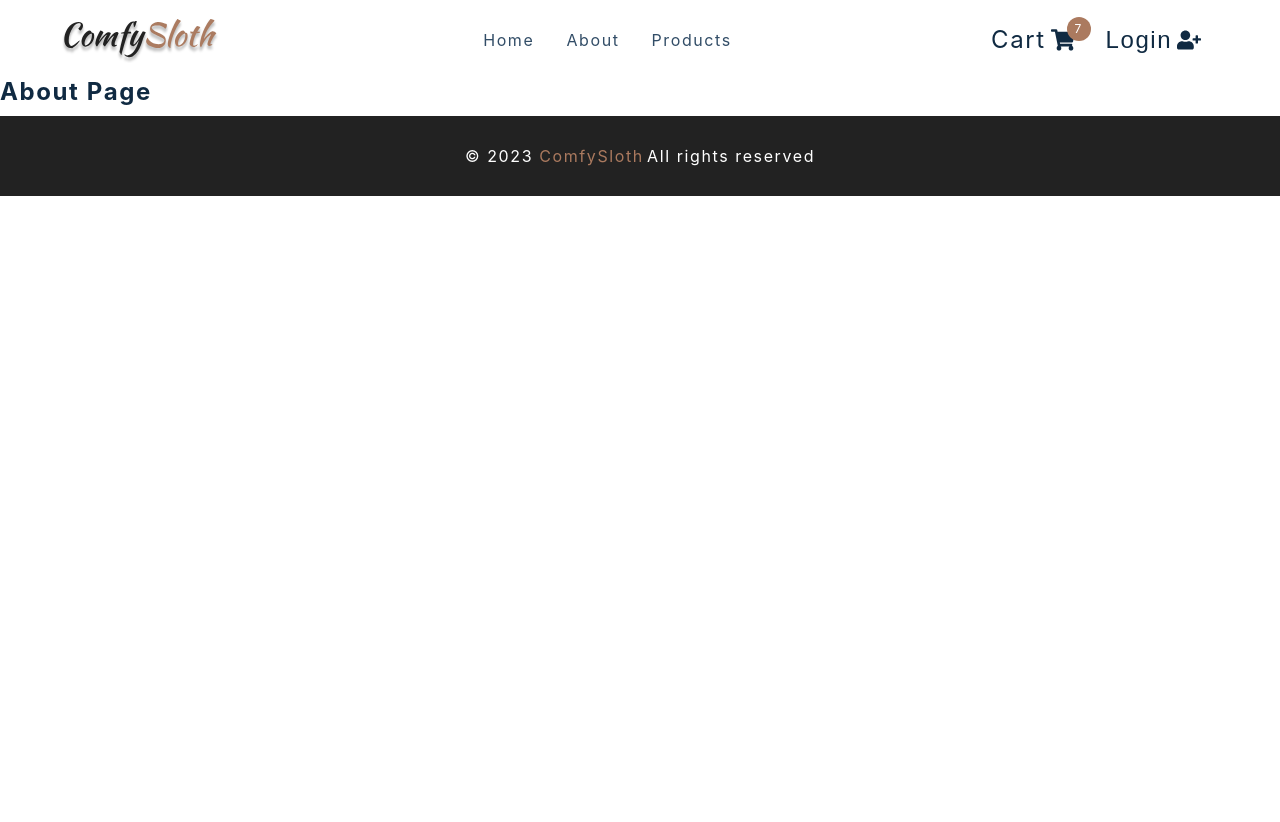
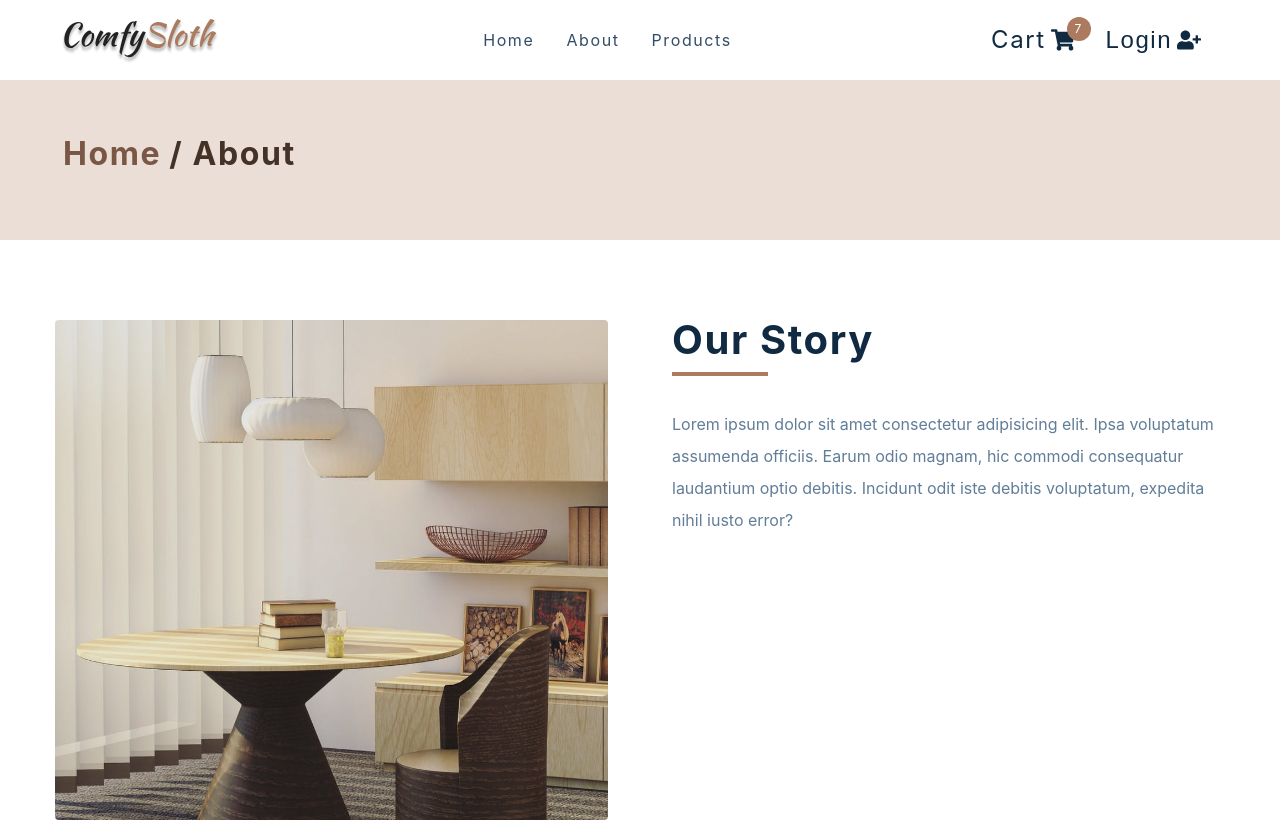
Before and after one commit to svvdovkina/comfy-furr, a React (Create React App) app: page /about in a window 1280 px wide. Shown: the top 822 px of the page. Before the commit the page ends 800 px from the top, so only its background shows below. Built offline with nearby package versions, Linux system fonts and the light colour scheme; the HTML template or start-up script is replaced by a standard one.

Commit message:
setup About and Checkout pages

```diff
--- a/src/components/PageHero.js
+++ b/src/components/PageHero.js
@@ -1,8 +1,14 @@
 import React from 'react'
 import styled from 'styled-components'
 import { Link } from 'react-router-dom'
-const PageHero = () => {
-  return <h4>page hero</h4>
+const PageHero = ({title}) => {
+  return <Wrapper>
+    <div className="section-center">
+      <h3>
+        <Link to='/'>Home</Link>/ {title}
+      </h3>
+    </div>
+  </Wrapper>
 }
 
 const Wrapper = styled.section`
--- a/src/pages/AboutPage.js
+++ b/src/pages/AboutPage.js
@@ -4,7 +4,19 @@
 import aboutImg from '../assets/hero-bcg.jpeg'
 
 const AboutPage = () => {
-  return <h4>about page</h4>
+  return <main>
+    <PageHero title="about"/>
+    <Wrapper className='page section section-center'>
+      <img src={aboutImg} alt="nice desc" />
+      <article>
+        <div className="title">
+          <h2>our story</h2>
+          <div className="underline"></div>
+        </div>
+        <p>Lorem ipsum dolor sit amet consectetur adipisicing elit. Ipsa voluptatum assumenda officiis. Earum odio magnam, hic commodi consequatur laudantium optio debitis. Incidunt odit iste debitis voluptatum, expedita nihil iusto error?</p>
+      </article>
+    </Wrapper>
+  </main>
 }
 
 const Wrapper = styled.section`
--- a/src/pages/CheckoutPage.js
+++ b/src/pages/CheckoutPage.js
@@ -6,7 +6,12 @@
 import { Link } from 'react-router-dom'
 
 const CheckoutPage = () => {
-  return <h4>checkout page</h4>
+  return <main>
+    <PageHero title="checkout"/>
+    <Wrapper className='page'>
+      <h1>Checkout: </h1>
+    </Wrapper>
+  </main>
 }
 const Wrapper = styled.div``
 export default CheckoutPage
```
